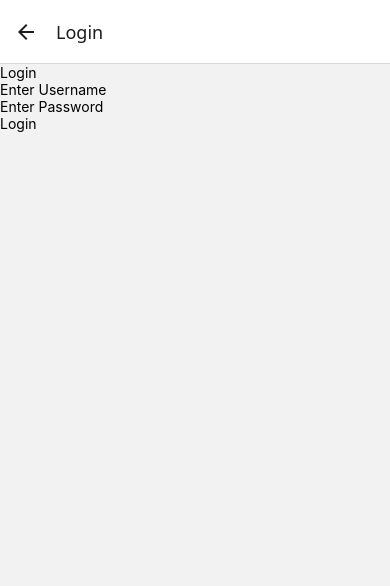
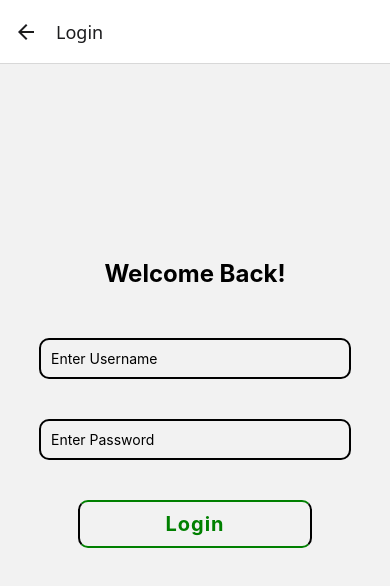
Before and after one commit to ComputerScienceWarrior/fitness-goals, a React Native app: screen /Login in a window 390 px wide. Shown: the top 586 px of the page. Built offline with nearby package versions, Linux system fonts and the light colour scheme.

Commit message:
adds styling to Login Screen

```diff
--- a/components/Login/Login.js
+++ b/components/Login/Login.js
@@ -2,6 +2,8 @@ import React, { useState } from "react";
 import { View, Text, TextInput, TouchableOpacity, Alert } from 'react-native';
 import axios from "axios";
 import * as SecureStore from 'expo-secure-store';
+import styles from "./Styles";
+import Spacer from '../extras/Spacer/Spacer';
 
 const Login = ({ navigation }) => {
     const [username, setUsername] = useState('');
@@ -39,21 +41,25 @@ const Login = ({ navigation }) => {
     }
 
     return(
-        <View>
-            <Text>Login</Text>
+        <View style={styles.loginFormContainer}>
+            <Text style={styles.headerText}>Welcome Back!</Text>
             <TextInput
+            style={styles.usernameInput}
                 placeholder="Enter Username"
                 onChangeText={setUsername}
             />
+            <Spacer padding={10} margin={10} />
             <TextInput
+                style={styles.passwordInput}
                 secureTextEntry={true}
                 placeholder="Enter Password"
                 onChangeText={setPassword}
             />
             <TouchableOpacity
+                style={styles.loginButton}
                 onPress={() => userLogin()}
             >
-                <Text>Login</Text>
+                <Text style={styles.loginButtonText}>Login</Text>
             </TouchableOpacity>
         </View>
     );
```
